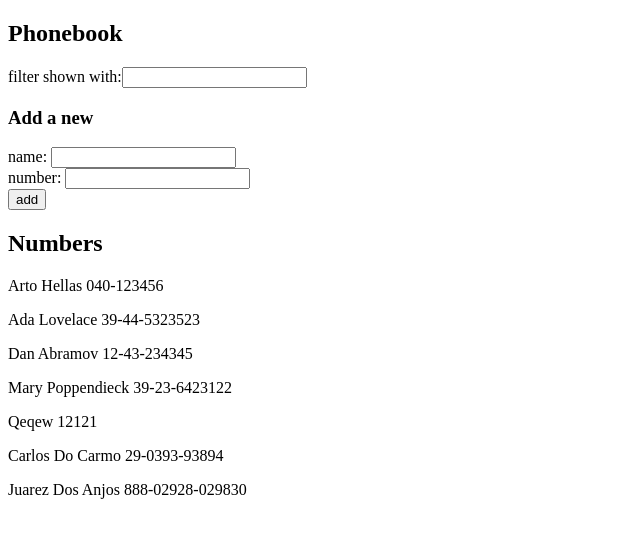
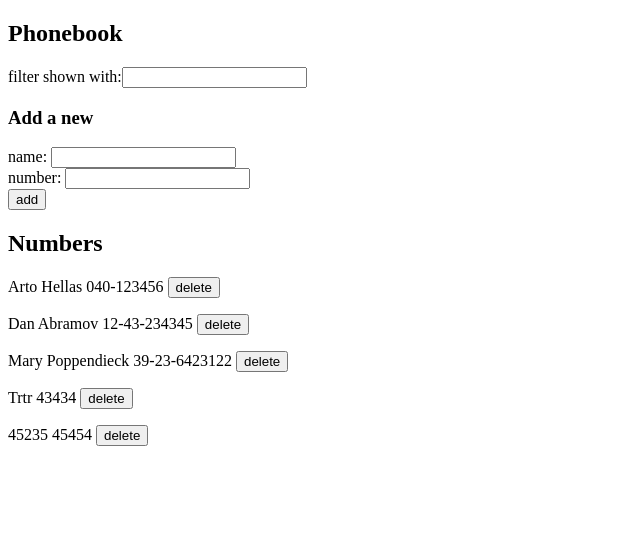
Before and after one commit to MacielDouglas/FullStackOpen, a React (Create React App) app in the folder part2/phonebook/: page / in a window 1280 px wide. Shown: the top 538 px of the page, without its empty margins (0-640 px from the left). Built offline with nearby package versions, Linux system fonts and the light colour scheme; data requests are answered from the project's data file.

Commit message:
Criado o método delete e corrigido identificação pelo id e filtro case insensitive

```diff
--- a/part2/phonebook/db.json
+++ b/part2/phonebook/db.json
@@ -4,11 +4,6 @@
       "name": "Arto Hellas",
       "number": "040-123456",
       "id": 1
-    },
-    {
-      "name": "Ada Lovelace",
-      "number": "39-44-5323523",
-      "id": 2
     },
     {
       "name": "Dan Abramov",
@@ -21,19 +16,14 @@
       "id": 4
     },
     {
-      "id": 5,
-      "name": "qeqew",
-      "number": "12121"
+      "name": "Trtr",
+      "number": "43434",
+      "id": 6
     },
     {
-      "id": 6,
-      "name": "Carlos do Carmo",
-      "number": "29-0393-93894"
-    },
-    {
-      "id": 7,
-      "name": "Juarez dos anjos",
-      "number": "888-02928-029830"
+      "name": "45235",
+      "number": "45454",
+      "id": 7
     }
   ]
 }
--- a/part2/phonebook/src/App.js
+++ b/part2/phonebook/src/App.js
@@ -2,59 +2,57 @@ import React, { useEffect, useState } from 'react';
 import Filter from './components/Filter';
 import PersonForm from './components/PersonForm';
 import Persons from './components/Persons';
-import axios from 'axios';
 
 import personsService from './services/persons';
 
 const App = () => {
-  // const [persons, setPersons] = useState([
-  //   { name: 'Arto Hellas', number: '040-123456', id: 1 },
-  //   { name: 'Ada Lovelace', number: '39-44-5323523', id: 2 },
-  //   { name: 'Dan Abramov', number: '12-43-234345', id: 3 },
-  //   { name: 'Mary Poppendieck', number: '39-23-6423122', id: 4 },
-  // ]);
   const [persons, setPersons] = useState([]);
   const [newName, setNewName] = useState('');
   const [newNumber, setNewNumber] = useState('');
   const [filterInput, setFilterInput] = useState('');
 
   useEffect(() => {
-    personsService.getAll().then((response) => {
-      setPersons(response.data);
+    personsService.getAll().then((initialPeaple) => {
+      setPersons(initialPeaple);
     });
   }, []);
 
-  // useEffect(() => {
-  //   console.log('effect: (efeito)');
-  //   axios.get('http://localhost:3001/persons').then((response) => {
-  //     console.log('promise fulfilled (promessa resolvida)');
-  //     setPersons(response.data);
-  //   });
-  // }, []);
-  // console.log('render (renderiza)', persons.length, 'persons (pessoas)');
-
   const addNewPerson = (event) => {
     event.preventDefault();
-    const id = persons.map((id) => id.id).pop();
+    const newNameC = newName.replace(/(^\w{1})|(\s+\w{1})/g, (letra) =>
+      letra.toUpperCase()
+    );
 
     const name = persons.map((person) => person.name);
-    if (name.includes(newName)) {
-      alert(`${newName} is already added to phonebook`);
+    if (name.includes(newNameC)) {
+      alert(`${newNameC} is already added to phonebook`);
       setNewName('');
       return;
     } else {
       const newPerson = {
-        id: id + 1,
-        name: newName,
+        name: newNameC,
         number: newNumber,
       };
-      axios
-        .post('http://localhost:3001/persons', newPerson)
-        .then((response) => {
-          console.log(response);
-          setPersons(persons.concat(newPerson));
-          setNewName('');
-          setNewNumber('');
+      personsService.create(newPerson).then((returnPeaple) => {
+        setPersons(persons.concat(returnPeaple));
+        setNewName('');
+        setNewNumber('');
+      });
+    }
+  };
+
+  const deleteItem = (id) => {
+    const remove = persons.find((n) => n.id === id);
+    const msg = window.confirm('quer sair');
+    if (msg) {
+      personsService
+        .remove(id)
+        .then((returnDelete) => {
+          setPersons(persons.filter((peaple) => peaple.id !== id));
+        })
+        .catch((error) => {
+          alert(`the peaple '${remove.name}' was already deleted from server`);
+          setPersons(persons.filter((n) => n.id !== id));
         });
     }
   };
@@ -67,14 +65,15 @@ const App = () => {
   };
 
   //Filtro de pessoas
-  const people = persons.map(
-    (person) => `${person.name.toLowerCase()}` + ' ' + `${person.number}`
-  );
+  const contacts = persons;
 
   const filterItems = (batata) => {
-    const valor = people.filter((names) => names.indexOf(batata) > -1);
-    if (valor.length !== 0) {
-      return valor;
+    const teste = contacts.filter(
+      (names) => names.name.toLowerCase().indexOf(batata) > -1
+    );
+
+    if (teste.length !== 0) {
+      return teste;
     }
     return false;
   };
@@ -83,11 +82,6 @@ const App = () => {
 
   const handleFilterChange = (event) => {
     setFilterInput(event.target.value);
-    // if (mostrar) {
-    //   console.log(mostrar);
-    // } else {
-    //   return false;
-    // }
   };
 
   return (
@@ -105,40 +99,8 @@ const App = () => {
         newNumber={newNumber}
         handleNumberChange={handleNumberChange}
       />
-
-      {/* <form>
-        <div>
-          filter shown with:
-          <input value={filterInput} onChange={handleFilterChange} />
-        </div>
-      </form>
-      <h2>add a new</h2>
-      <form onSubmit={addNewPerson}>
-        <div>
-          name: <input value={newName} onChange={handleNameChange} />
-        </div>
-        <div>
-          number: <input value={newNumber} onChange={handleNumberChange} />
-        </div>
-        <div>
-          <button type="submit">add</button>
-        </div>
-      </form> */}
-
       <h2>Numbers</h2>
-      {/* {mostrar ? (
-        mostrar.map((person, i) => <p key={i}>{person}</p>)
-      ) : (
-        <p>Not found</p>
-      )} */}
-
-      {/* {persons.map((person) => (
-        <p key={person.id}>
-          {person.name} {person.number}
-        </p>
-      ))} */}
-
-      <Persons mostrar={mostrar} />
+      <Persons mostrar={mostrar} deleteItem={deleteItem} />
     </>
   );
 };
--- a/part2/phonebook/src/components/Persons.js
+++ b/part2/phonebook/src/components/Persons.js
@@ -1,14 +1,16 @@
 import React from 'react';
 
-const Persons = ({ mostrar }) => {
+const Persons = ({ mostrar, deleteItem }) => {
+  // console.log(mostrar);
   return (
     <div>
       {mostrar ? (
-        mostrar.map((person, i) => (
-          <p key={i}>
-            {person.replace(/(^\w{1})|(\s+\w{1})/g, (letra) =>
-              letra.toUpperCase()
-            )}
+        mostrar.map((person) => (
+          <p key={person.id}>
+            {person.name} {person.number}{' '}
+            <button onClick={() => deleteItem(person.id)} value={person.id}>
+              delete
+            </button>
           </p>
         ))
       ) : (
--- a/part2/phonebook/src/services/persons.js
+++ b/part2/phonebook/src/services/persons.js
@@ -1,21 +1,29 @@
 import axios from 'axios';
-
 const baseUrl = 'http://localhost:3001/persons';
 
 const getAll = () => {
-  return axios.get(baseUrl);
+  const request = axios.get(baseUrl);
+  return request.then((response) => response.data);
 };
 
-// const create = () => {
-//   return axios.post(baseUrl, newPerson);
-// };
+const create = (newPerson) => {
+  const request = axios.post(baseUrl, newPerson);
+  return request.then((response) => response.data);
+};
 
-// const update = (id, newPerson) => {
-//   return axios.put(`${baseUrl}/${id}`, newPerson);
-// };
+const update = (id, newPerson) => {
+  const request = axios.put(`${baseUrl}/${id}`, newPerson);
+  return request.then((response) => response.data);
+};
+
+const remove = (id) => {
+  const request = axios.delete(`${baseUrl}/${id}`);
+  return request.then((response) => response.data);
+};
 
 export default {
   getAll,
-  // create,
-  // update,
+  create,
+  update,
+  remove,
 };
```
